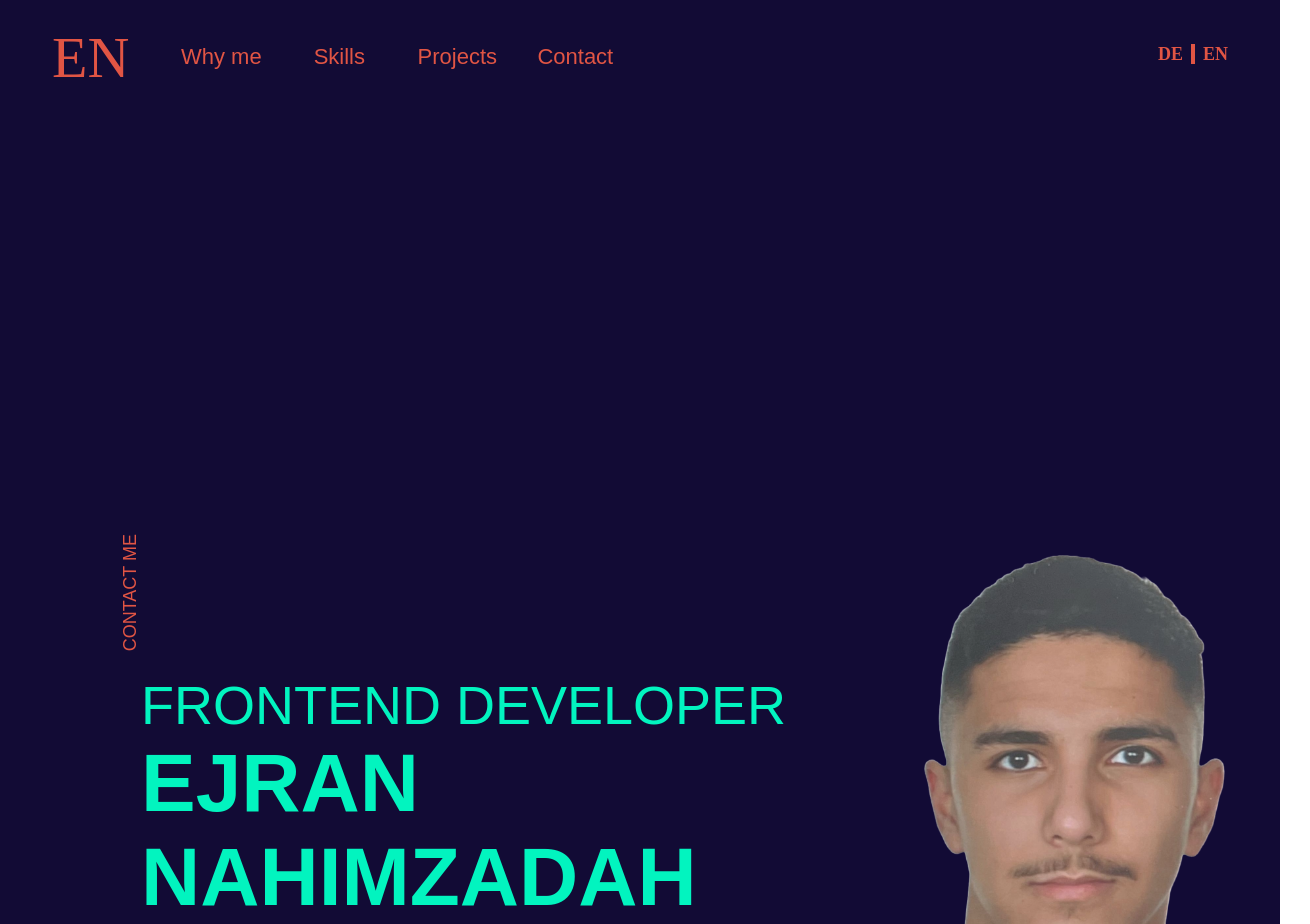
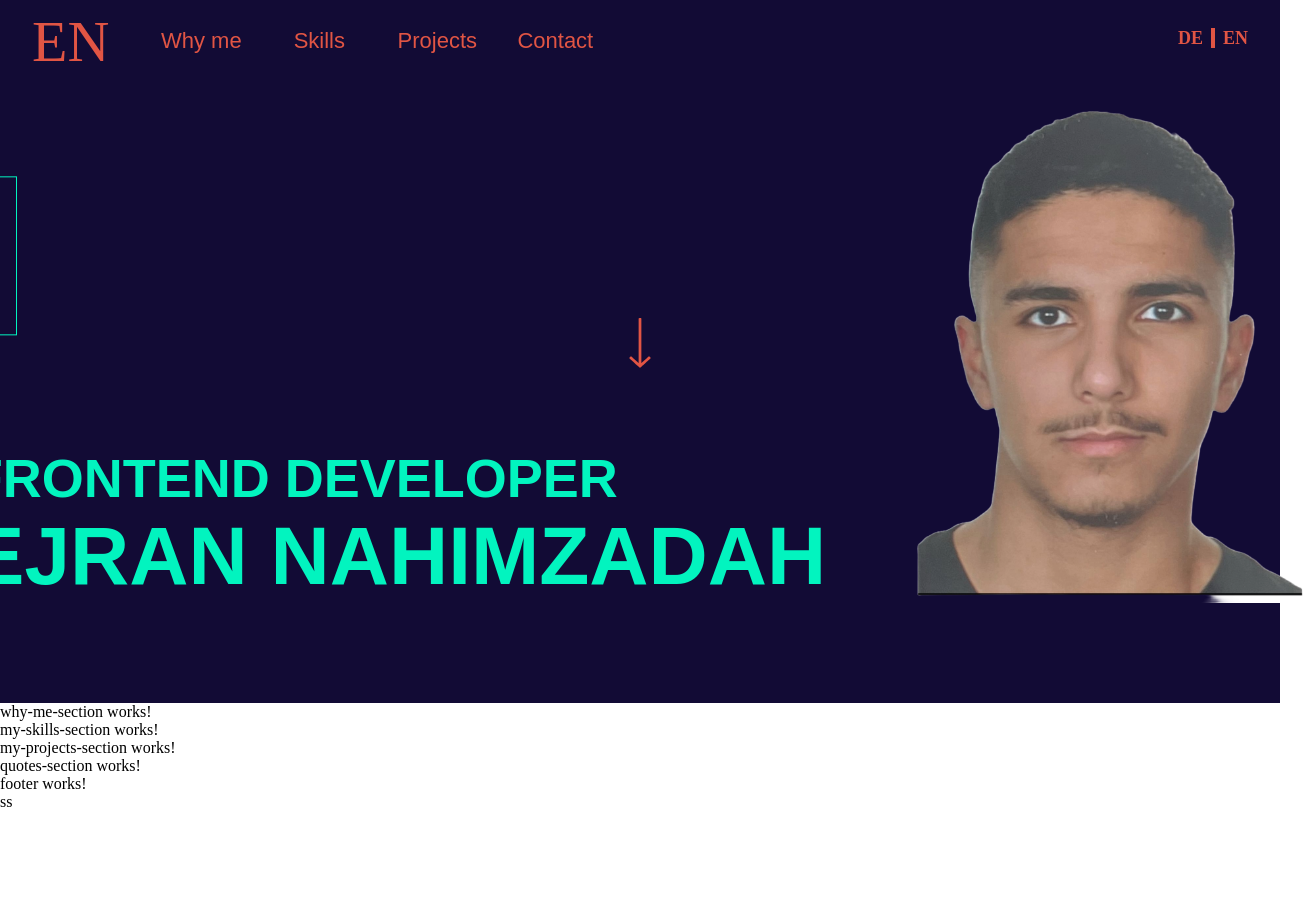
Before and after one commit to ejrang/portfolio, an Angular app: page / in a window 1280 px wide. Shown: the top 924 px of the page, 1310 px wide, since content can reach past the window. After the commit the page ends 811 px from the top, so only its background shows below. Built offline with nearby package versions, Linux system fonts and the light colour scheme; a web font is replaced by a local one.

Commit message:
first commit

```diff
--- /dev/null
+++ b/src/app/header-mobile/header-mobile.component.html
@@ -0,0 +1 @@
+<p>header-mobile works!</p>
--- a/src/app/header/header.component.html
+++ b/src/app/header/header.component.html
@@ -15,4 +15,8 @@
         <span>|</span>
         <a href="#">EN</a>
     </div>
+
+    <div class="menu-icon">
+        <img src="../../assets/icons/header/menu.png" alt="">
+    </div>
 </header>
--- a/src/app/header/header.component.scss
+++ b/src/app/header/header.component.scss
@@ -4,7 +4,7 @@ header {
     display: flex;
     // max-width: 1440px;
     justify-content: space-between;
-    padding: 44px 52px;
+    padding: 28px 32px;
     color: #E15544;
     text-align: center;
     background-color: #120b35;
@@ -38,6 +38,10 @@ header {
         font-weight: 500;
         font-size: 22px;
     }
+
+    @media (max-width: 768px){
+            display: none;
+    }
 }
 
 .logo{
@@ -65,4 +69,17 @@ header {
         margin: 8px;
         background-color: #E15544;
     }
+
+    @media (max-width: 768px){
+        display: none;
 }
+}
+
+.menu-icon{
+    display: none;
+    cursor: pointer;
+
+    @media (max-width: 768px){
+        display: block;
+    }
+}
--- a/src/app/hero-section/hero-section.component.html
+++ b/src/app/hero-section/hero-section.component.html
@@ -1,15 +1,19 @@
 <div class="hero-section">
 
-    <div class="contact_me">CONTACT ME</div>
+
 
     <div class="hero-section__content">
+
     <div>
-        <P>FRONTEND DEVELOPER</P>
-        <P>EJRAN NAHIMZADAH</P>
+        <div class="contact_me">
+           <p>CONTACT  ME</p>
+           <img src="../../assets/icons/hero/Arrow down.png" alt="">
+        </div>
+        <h4>FRONTEND DEVELOPER</h4>
+        <h3>EJRAN NAHIMZADAH</h3>
     </div>
 
-   <div>
-    <img src="" alt="">
+   <div class="hero-section__content__icons">
     <img src="../../assets/icons/hero/Adobe Express - file.png" alt="">
    </div>
 </div>
--- a/src/app/hero-section/hero-section.component.scss
+++ b/src/app/hero-section/hero-section.component.scss
@@ -6,35 +6,64 @@
     justify-content: center;
     align-items: center;
     font-family: 'robotoMono',sans-serif;
+    position: relative;
 }
 
 .hero-section__content{
     display: flex;
     justify-content: center;
-    align-items: center;
-    margin-top: 412px;
+    align-items: end;
     color: #02f4bf;
 
-    p:first-child{
+    h4{
         font-size: 54px;
     }
 
-    p:last-child{
+    h3:last-child{
         font-size: 82px;
         font-weight: 700;
+        white-space: nowrap;
     }
 
-    img:last-child{
+    div {
+        margin-bottom: 100px;
+
+    }
+}
+
+.hero-section__content__icons{
+    display: flex;
+    justify-content: center;
+    align-items: center;
+
+
+    img:first-child{
         width: 400px;
         height: 500px;
+        margin-left: 84px;
     }
 }
 
 .contact_me{
+    display: flex;
+    justify-content: space-between;
+    align-items: end;
+
+    p{
     writing-mode: vertical-rl;
     transform: rotate(180deg);
     color: #E15544;
     font-weight: 500;
     font-size: 18px;
-    margin-left: 120px;
+    border: 1px solid #02f4bf;
+    padding: 20px 12px;
+    margin-bottom: 12px;
+    }
+
+    img {
+    position: absolute;
+    top: 40%;
+    left: 50%;
+    transform: translate(-50%, -50%);
+    }
 }
--- a/src/app/portfolio/portfolio.component.ts
+++ b/src/app/portfolio/portfolio.component.ts
@@ -7,6 +7,7 @@ import { QuotesSectionComponent } from '../quotes-section/quotes-section.compone
 import { ContactMeSectionComponent } from '../contact-me-section/contact-me-section.component';
 import { FooterComponent } from '../footer/footer.component';
 import { WhyMeSectionComponent } from '../why-me-section/why-me-section.component';
+import { HeaderMobileComponent } from '../header-mobile/header-mobile.component';
 
 
 @Component({
@@ -19,7 +20,8 @@ import { WhyMeSectionComponent } from '../why-me-section/why-me-section.componen
      MyProjectsSectionComponent,
      QuotesSectionComponent,
      ContactMeSectionComponent,
-     FooterComponent
+     FooterComponent,
+     HeaderMobileComponent
     ],
   templateUrl: './portfolio.component.html',
   styleUrl: './portfolio.component.scss'
```
Also changed, not shown: src/app/header-mobile/header-mobile.component.ts (added, +12 -0 lines), src/app/header-mobile/header-mobile.component.scss (added), 1 other file (tests, documents, lock files or other folders).
